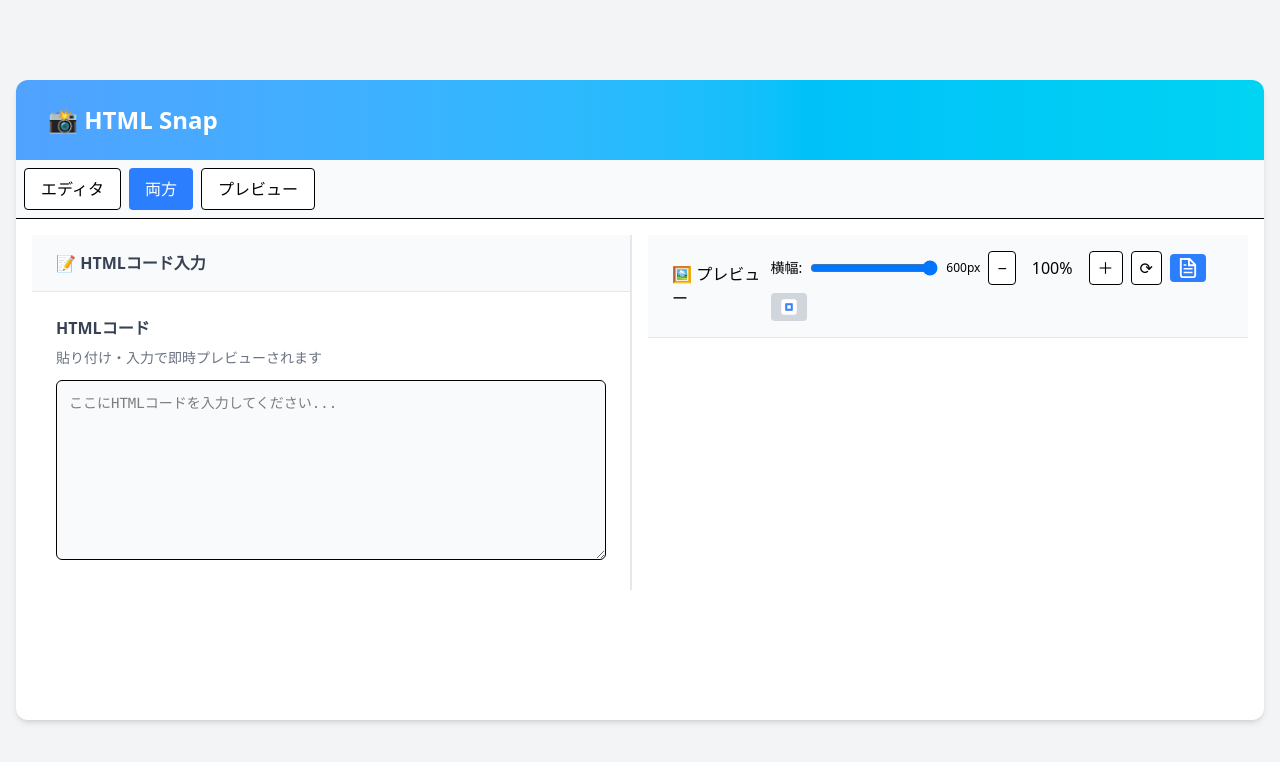
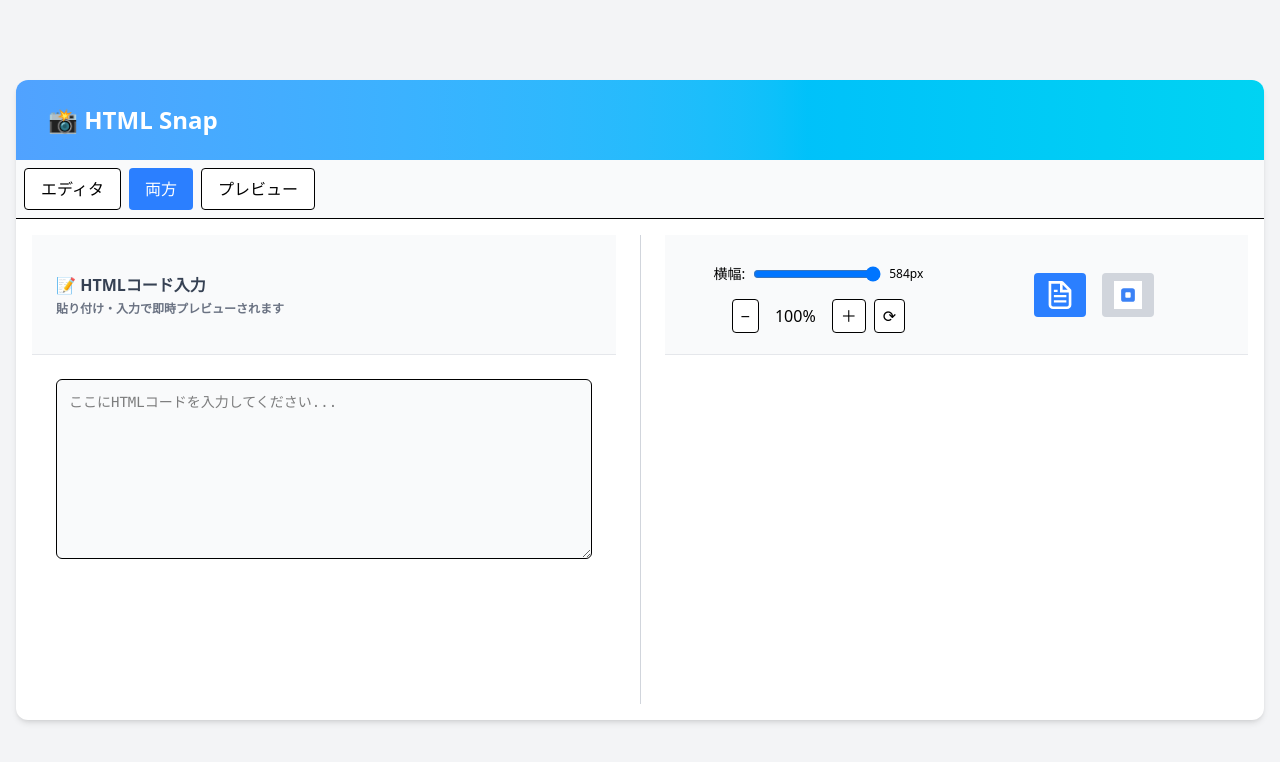
Before and after one commit to Meerkat39/HTML-Snap, a Next.js app: page / in a window 1280 px wide. Shown: the top 762 px of the page. Built offline with nearby package versions, Linux system fonts and the light colour scheme.

Commit message:
refactor: コンポーネントのUI/表現リファイン

```diff
--- /dev/null
+++ b/src/components/PaneHeader.tsx
@@ -0,0 +1,25 @@
+// PaneHeader: 入力・プレビュー共通の説明欄
+// title: メインタイトル, description: サブ説明文
+
+type PaneHeaderProps = {
+  title: string;
+  description?: string;
+  className?: string;
+};
+
+const PaneHeader = ({
+  title,
+  description,
+  className = "",
+}: PaneHeaderProps) => (
+  <div
+    className={`bg-gray-50 px-6 py-4 border-b border-gray-200 font-semibold text-gray-700 min-h-[128px] flex flex-col justify-center ${className}`}
+  >
+    <span>{title}</span>
+    {description && (
+      <span className="text-xs text-gray-500 mt-1">{description}</span>
+    )}
+  </div>
+);
+
+export default PaneHeader;
--- a/src/components/icons/CopyImageIcon.tsx
+++ b/src/components/icons/CopyImageIcon.tsx
@@ -1,10 +1,18 @@
 // 画像コピー用アイコン（ファイルアイコンを流用）
 import React from "react";
 
-const CopyImageIcon: React.FC = () => (
+interface CopyImageIconProps {
+  width?: number;
+  height?: number;
+}
+
+const CopyImageIcon: React.FC<CopyImageIconProps> = ({
+  width = 20,
+  height = 20,
+}) => (
   <svg
-    width="20"
-    height="20"
+    width={width}
+    height={height}
     viewBox="0 0 16 16"
     fill="none"
     aria-hidden="true"
--- a/src/components/icons/RegionCopyIcon.tsx
+++ b/src/components/icons/RegionCopyIcon.tsx
@@ -1,43 +1,54 @@
 // 選択領域のみ画像コピー用アイコン
 import React from "react";
 
-const RegionCopyIcon: React.FC = () => (
+interface RegionCopyIconProps {
+  width?: number;
+  height?: number;
+}
+
+const RegionCopyIcon: React.FC<RegionCopyIconProps> = ({
+  width = 20,
+  height = 20,
+}) => (
   <svg
-    width="20"
-    height="20"
+    width={width}
+    height={height}
     viewBox="0 0 20 20"
     fill="none"
     aria-hidden="true"
   >
+    {/* 外枠（白領域）をSVG外にはみ出すほど最大化 */}
     <rect
-      x="3"
-      y="3"
-      width="14"
-      height="14"
-      rx="2"
+      x="-10"
+      y="-10"
+      width="40"
+      height="40"
+      rx="20"
       fill="#fff"
-      stroke="#fff"
-      strokeWidth="1.5"
+      stroke="#bbb"
+      strokeWidth="1"
     />
+    {/* 青色領域を大きく（白余白を減らす） */}
     <rect
-      x="5.5"
-      y="5.5"
-      width="9"
-      height="9"
-      rx="1"
+      x="4.5"
+      y="4.5"
+      width="11"
+      height="11"
+      rx="2.5"
       fill="#3b82f6"
       stroke="#fff"
-      strokeWidth="1.5"
+      strokeWidth="1.2"
     />
+    {/* 中央の白枠も大きく */}
     <rect
       x="7.5"
       y="7.5"
       width="5"
       height="5"
-      rx="0.5"
+      rx="1.2"
       fill="#fff"
       stroke="#3b82f6"
-      strokeWidth="1.5"
+      strokeWidth="1.2"
     />
   </svg>
 );
--- a/src/components/main/MainPane.tsx
+++ b/src/components/main/MainPane.tsx
@@ -68,6 +68,8 @@ const MainPane: React.FC<MainPaneProps> = ({
                 onPasteSanitized={onPasteSanitized}
               />
             </div>
+            {/* 区切り線: 両ペインの間に縦線を表示 */}
+            <div className="w-px bg-gray-300 mx-2 self-stretch" />
             {/* プレビューペイン: 横並び比率1:1のためflex-1/min-w-0でラップ */}
             <div className="flex-1 min-w-0">
               <PreviewPane html={inputValue} />
--- a/src/components/main/input/InputArea.tsx
+++ b/src/components/main/input/InputArea.tsx
@@ -60,12 +60,7 @@ const InputArea = ({ value, onChange, onPasteSanitized }: InputAreaProps) => {
   return (
     <div className="flex flex-col gap-2 w-full h-full">
       {/* ラベル・説明・エラー */}
-      <label htmlFor="htmlInput" className="font-semibold text-gray-700">
-        HTMLコード
-      </label>
-      <span className="text-sm text-gray-500 mb-1">
-        貼り付け・入力で即時プレビューされます
-      </span>
+      {/* ラベル・説明文はInputPane側で表示するため削除 */}
       <InputErrorMessage errorMsg={errorMsg} />
 
       {/* 入力欄＋クリアボタン */}
--- a/src/components/main/input/InputPane.tsx
+++ b/src/components/main/input/InputPane.tsx
@@ -16,9 +16,12 @@ type InputPaneProps = {
 
 const InputPane = ({ value, onChange, onPasteSanitized }: InputPaneProps) => {
   return (
-    <section className="flex-1 border-b-2 md:border-b-0 md:border-r-2 border-gray-200 flex flex-col">
-      <div className="bg-gray-50 px-6 py-4 border-b border-gray-200 font-semibold text-gray-700">
-        📝 HTMLコード入力
+    <section className="flex-1 border-none flex flex-col">
+      <div className="bg-gray-50 px-6 py-4 border-b border-gray-200 font-semibold text-gray-700 min-h-[120px] flex flex-col justify-center">
+        <span>📝 HTMLコード入力</span>
+        <span className="text-xs text-gray-500 mt-1">
+          貼り付け・入力で即時プレビューされます
+        </span>
       </div>
       <div className="flex-1 p-6">
         {/* InputAreaにonPasteSanitizedを渡す */}
--- a/src/components/main/preview/ActionButtons.tsx
+++ b/src/components/main/preview/ActionButtons.tsx
@@ -1,26 +1,30 @@
 // 操作ボタン群コンポーネント（画像コピーボタン含む）
 import CopyImageIcon from "../../icons/CopyImageIcon";
 
-
 interface ActionButtonsProps {
   onImageCopy: () => void;
+  buttonClassName?: string;
+  iconSize?: number;
 }
 
-const ActionButtons = ({ onImageCopy }: ActionButtonsProps) => {
+const ActionButtons = ({
+  onImageCopy,
+  buttonClassName = "",
+  iconSize = 20,
+}: ActionButtonsProps) => {
   // 操作ボタンUI（画像コピーボタン追加・アイコン化）
   return (
     <div className="flex gap-2 items-center">
-      {/* 画像コピー（アイコン＋ラベル、狭い時はラベル非表示も可） */}
       <button
         type="button"
-        className="flex items-center justify-center px-2 py-1 rounded bg-blue-500 text-white hover:bg-blue-600 min-w-[36px]"
+        className={`flex items-center justify-center px-2 py-1 rounded bg-blue-500 text-white hover:bg-blue-600 min-w-[36px] ${buttonClassName}`}
         onClick={onImageCopy}
         aria-label="レンダリング結果を画像コピー"
         title="画像コピー"
+        style={{ fontSize: iconSize }}
       >
-        <CopyImageIcon />
+        <CopyImageIcon width={iconSize} height={iconSize} />
       </button>
-      {/* 他の操作ボタンも同様にアイコン化推奨 */}
     </div>
   );
 };
--- a/src/components/main/preview/PreviewPane.tsx
+++ b/src/components/main/preview/PreviewPane.tsx
@@ -261,26 +261,41 @@ const PreviewPane = ({ html }: PreviewPaneProps) => {
           {error}
         </div>
       )}
-      <div className="bg-gray-50 px-6 py-4 border-b border-gray-200 flex items-center justify-between">
-        <span>🖼️ プレビュー</span>
-        <div className="flex gap-2 items-center flex-wrap">
+      <div className="bg-gray-50 px-2 sm:px-6 py-4 border-b border-gray-200 min-w-0 min-h-[120px] flex items-center">
+        {/* 2カラム2行グリッド: 左=スライダー/ズーム, 右=アイコン群 */}
+        <div className="grid grid-cols-2 grid-rows-2 gap-x-4 gap-y-2 items-center w-full">
+          {/* 1列目・1行目: スライダー */}
+          <div className="col-start-1 row-start-1 flex justify-center items-center w-full">
             <SliderWidthControl
               width={previewWidth}
               max={paneMaxWidth}
               onChange={setPreviewWidth}
             />
+          </div>
+          {/* 1列目・2行目: zoom */}
+          <div className="col-start-1 row-start-2 flex justify-center items-center w-full">
             <ZoomControls onZoomChange={setZoom} />
-          <ActionButtons onImageCopy={handleImageCopy} />
+          </div>
+          {/* 2列目: アイコン群（2行中央・縦並び） */}
+          <div className="col-start-2 row-span-2 flex flex-col justify-center items-center h-full">
+            <div className="flex flex-row justify-center items-center h-full gap-4">
+              <ActionButtons
+                onImageCopy={handleImageCopy}
+                buttonClassName="!px-3 !py-2 !text-lg !min-w-[40px]"
+                iconSize={28}
+              />
               <button
                 type="button"
-            className="flex items-center justify-center px-2 py-1 rounded bg-orange-500 text-white hover:bg-orange-600 disabled:bg-gray-300 min-w-[36px]"
+                className="flex items-center justify-center px-3 py-2 rounded bg-orange-500 text-white hover:bg-orange-600 disabled:bg-gray-300 min-w-[40px] text-lg"
                 onClick={handleRegionImageCopy}
                 disabled={!selectedRegion}
                 aria-label="選択領域のみ画像コピー"
                 title="選択領域のみ画像コピー"
               >
-            <RegionCopyIcon />
+                <RegionCopyIcon width={28} height={28} />
               </button>
+            </div>
+          </div>
         </div>
       </div>
       {/* プレビュー表示領域（iframeで分離表示） */}
```
Lines whose indentation alone changed are shown as unchanged.
